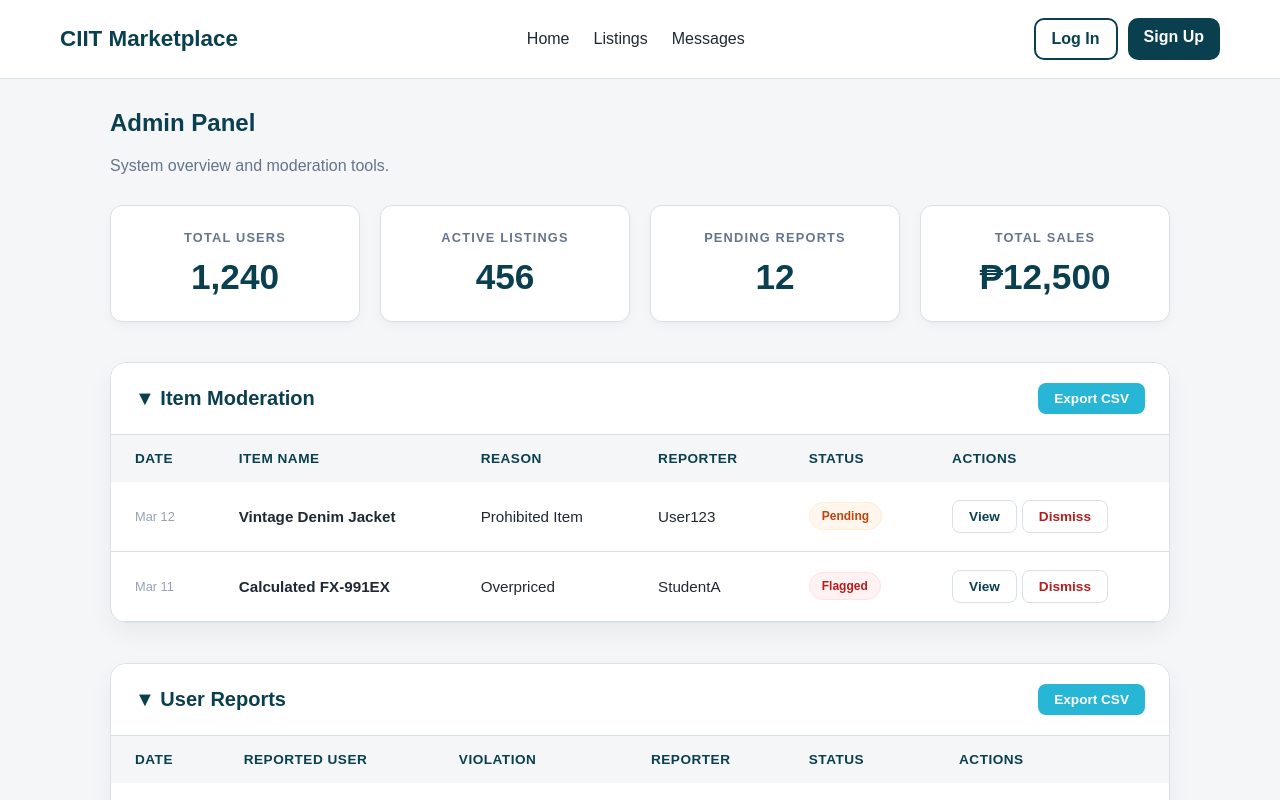
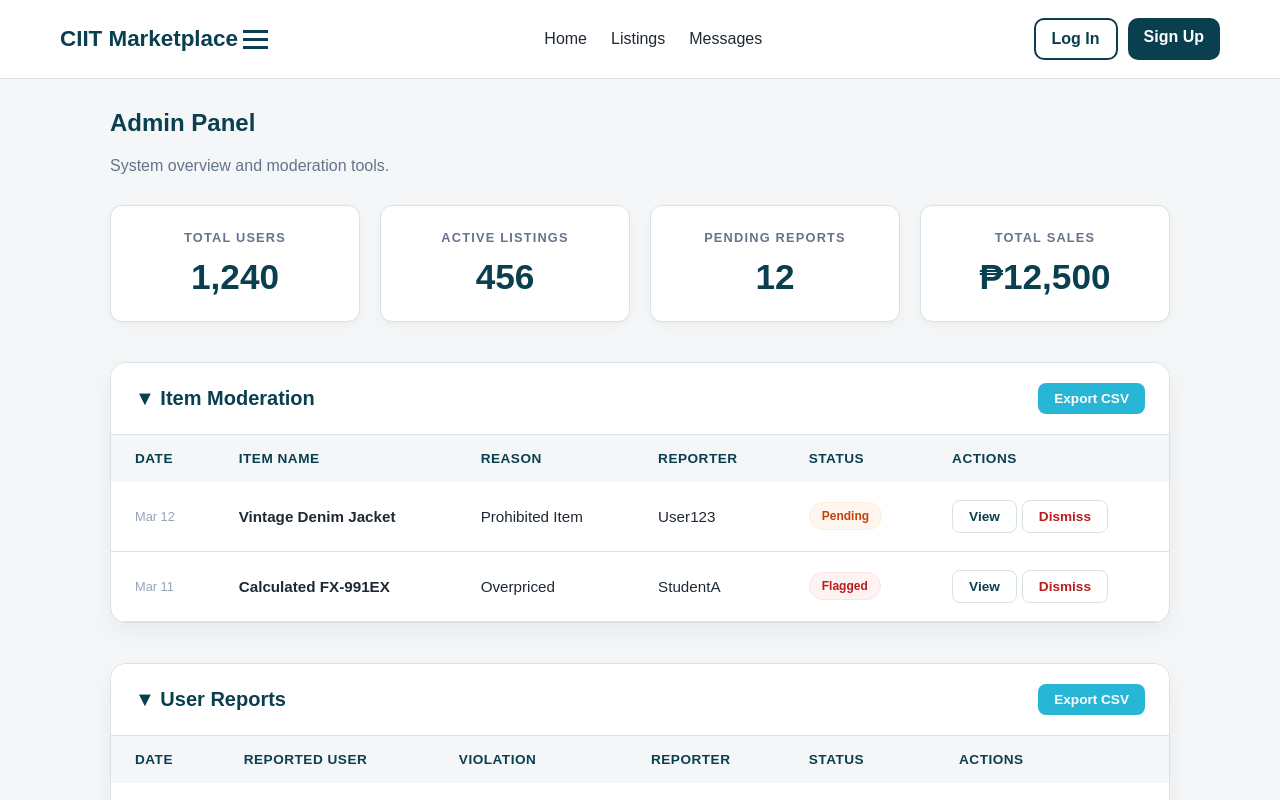
Before and after one commit to berired/CIIT-Marketplace, a React (Vite) app in the folder frontend/: page /admin in a window 1280 px wide. Shown: the top 800 px of the page. Built offline with nearby package versions, Linux system fonts and the light colour scheme; no server answers.

Commit message:
fixed toggle being dragged when scrolled up

```diff
--- a/frontend/src/components/Navbar/Navbar.css
+++ b/frontend/src/components/Navbar/Navbar.css
@@ -58,7 +58,8 @@
 
 /* 2. HAMBURGER UI ELEMENTS (Hidden on Desktop) */
 .menu-toggle {
-  display: none;
+  position: none;
+  display: flex;
   flex-direction: column;
   gap: 5px;
   background: none;
@@ -66,6 +67,11 @@
   cursor: pointer;
   padding: 5px;
   z-index: 1001;
+}
+
+.sticky{
+  position: fixed;
+  right: 12px;
 }
 
 .bar {
--- a/frontend/src/components/Navbar/Navbar.jsx
+++ b/frontend/src/components/Navbar/Navbar.jsx
@@ -21,7 +21,7 @@ return (
       <div className="logo">CIIT Marketplace</div>
 
       {/* 1. The Hamburger Button (Mobile Only) */}
-      <button className="menu-toggle" onClick={toggleMenu} aria-label="Toggle menu">
+      <button className={`menu-toggle ${isMenuOpen ?'sticky':''}`} onClick={toggleMenu} aria-label="Toggle menu">
         <span className={`bar ${isMenuOpen ? 'open' : ''}`}></span>
         <span className={`bar ${isMenuOpen ? 'open' : ''}`}></span>
         <span className={`bar ${isMenuOpen ? 'open' : ''}`}></span>
```
